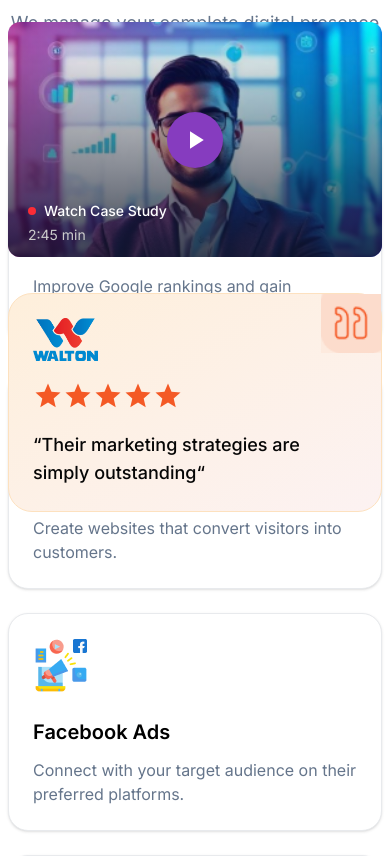
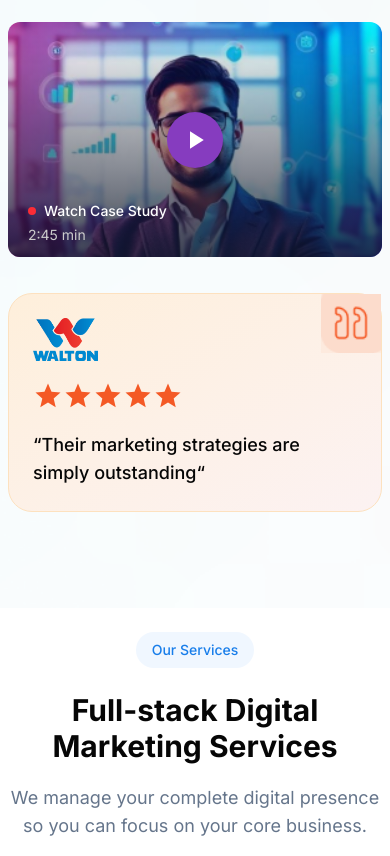
Before and after one commit to khalidhossain5000/khan-it-website-framework-part, a Next.js app: page / in a window 390 px wide. Shown: the part 1107-1963 px from the top of the page. Built offline with nearby package versions, Linux system fonts and the light colour scheme.

Commit message:
services section responsive complted

```diff
--- a/src/Components/Home/Banner/Banner.jsx
+++ b/src/Components/Home/Banner/Banner.jsx
@@ -33,7 +33,7 @@ const statsData = [
 ];
 const Banner = () => {
   return (
-    <section className="h-screen bg-cover bg-center py-40 lg:py-48 px-2 lg:px-4"   style={{
+    <section className="min-h-screen bg-cover bg-center pt-40 pb-24 md:py-40 md:pt-0 lg:py-48  px-2 lg:px-4"   style={{
     backgroundImage: `url(${bgImg.src})`,
   }}>
       <div className="container mx-auto flex flex-col justify-between lg:flex-row items-center gap-14">
--- a/src/Components/Home/OurServicesSection/OurServices/OurServices.jsx
+++ b/src/Components/Home/OurServicesSection/OurServices/OurServices.jsx
@@ -4,7 +4,7 @@ import servicesData from '../ServicesData'
 import ServicesCard from "../ServicesCard/ServicesCard";
 const OurServices = () => {
   return (
-    <section className="py-30 bg-[#ffffff] px-2 lg:px-4">
+    <section className="py-6 lg:py-30 bg-[#ffffff] px-2 lg:px-4">
       <div className="container mx-auto ">
        <div className="text-center">
          <p className="bg-[#F0F7FF] py-2 px-4 rounded-4xl text-primary text-sm font-medium inline-block">
--- a/src/Components/Home/OurServicesSection/ServicesCard/ServicesCard.jsx
+++ b/src/Components/Home/OurServicesSection/ServicesCard/ServicesCard.jsx
@@ -2,17 +2,18 @@ import Image from 'next/image';
 import React from 'react';
 
 const ServicesCard = ({service}) => {
-    console.log(service,'this is service data')
+
     return (
-        <div className='p-6 bg-[#FFFFFF] border border-[#E8EAED] shadow-sm rounded-[20px] hover:bg-[#f0f7ff] hover:border-primary transition-all duration-500'>
+        <div className='p-6 bg-[#FFFFFF] border border-[#E8EAED] shadow-sm rounded-[20px] hover:bg-[#f0f7ff] hover:border-primary transition-all duration-500 text-center md:text-left'>
             <Image
             src={service?.icon}
             alt='services-icon'
             width={56}
             height={56}
+            className='mx-auto md:mx-0'
             />
-            <h2 className='mt-6 mb-3 text-xl md:text-2xl font-semibold'>{service.title}</h2>
-            <p className='text-[16px] text-[#65758B] font-regular'>{service.description}</p>
+            <h2 className=' mt-6 mb-3 text-xl md:text-2xl font-semibold'>{service.title}</h2>
+            <p className=' text-sm md:text-[16px] text-[#65758B] font-regular'>{service.description}</p>
         </div>
     );
 };
```
